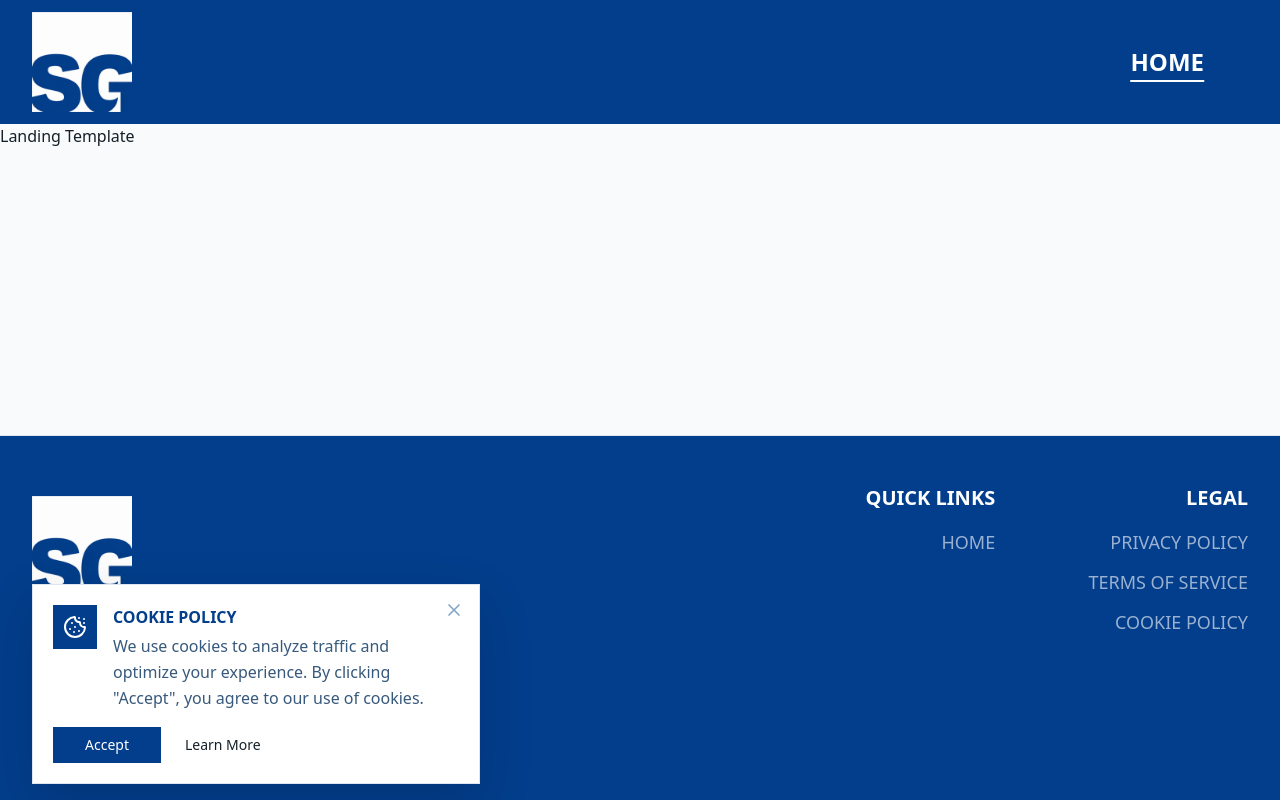
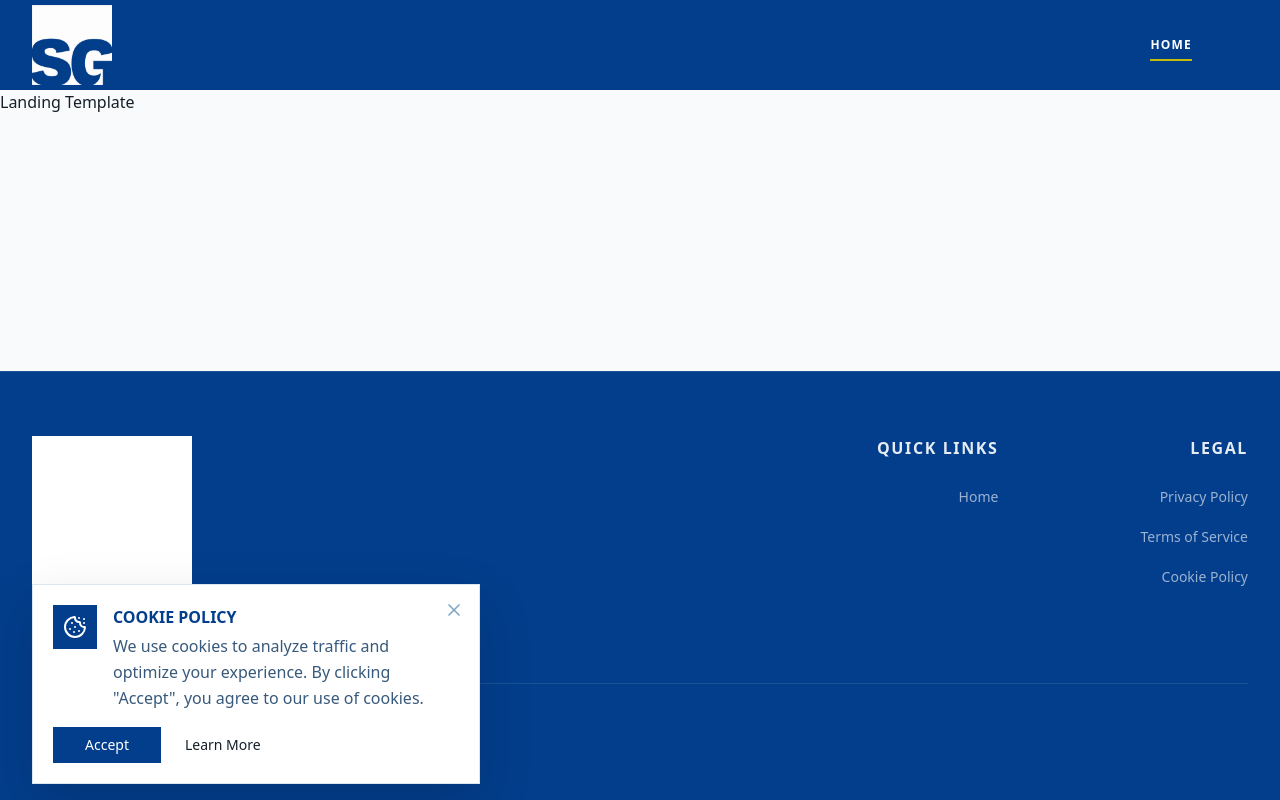
Before and after one commit to SelimFree/Landing-template, a React (Vite) app: page / in a window 1280 px wide. Built offline with nearby package versions, Linux system fonts and the light colour scheme.

Commit message:
Adjusted layout component styles

```diff
--- a/src/components/layout/Footer.tsx
+++ b/src/components/layout/Footer.tsx
@@ -7,7 +7,6 @@ import type { NavLinkItem } from "./Layout";
 import { Image } from "../ui/Image";
 import { useTranslation } from "react-i18next";
 import { useAppContext } from "../../context/AppContext";
-
 
 export interface FooterProps extends ComponentProps<"footer"> {
   links: NavLinkItem[];
@@ -20,36 +19,44 @@ export function Footer({ links, className, ref, ...props }: FooterProps) {
   return (
     <footer
       ref={ref}
-      className={cn("bg-primary border-t border-gray-200", className)}
+      className={cn("bg-primary border-t border-white/10", className)}
       {...props}
     >
-      <div className="mx-auto max-w-8xl px-4 py-12 sm:px-6 lg:px-8">
-        <div className="grid grid-cols-1 md:grid-cols-5 gap-8 lg:gap-12">
+      <div className="mx-auto max-w-7xl px-4 py-16 sm:px-6 lg:px-8">
+        <div className="grid grid-cols-1 md:grid-cols-2 lg:grid-cols-5 gap-12 lg:gap-8">
 
-          <div className="md:col-span-2">
-            <Link to="/" className="flex items-center gap-3 cursor-pointer outline-none py-3 group">
-              <div className="shrink-0 transition-transform duration-300 group-hover:scale-105">
+          <div className="md:col-span-2 lg:col-span-2">
+            <Link to="/" className="group flex cursor-pointer items-center outline-none">
+              <div className="shrink-0 transition-opacity duration-300 group-hover:opacity-90">
                 <Image
                   src="/android-chrome-512x512.png"
                   aspectRatio="auto"
-                  alt={t("navbar.logoAlt")}
-                  className="h-20 md:h-25 object-contain"
+                  alt={t("navbar.logoAlt", "Meray Global")}
+                  className="h-24 object-contain md:h-40 brightness-0 invert"
                   containerClassName="bg-transparent"
                 />
               </div>
             </Link>
-            <Text variant="muted" className="mt-4 text-white md:text-lg">
+            <Text
+              variant="muted"
+              className="max-w-sm text-sm leading-relaxed text-white/70 text-justify"
+            >
               {t("footer.slogan")}
             </Text>
           </div>
 
-          <div className="md:col-start-4 md:text-right uppercase">
-            <Text className="mb-4 font-semibold text-white md:text-xl">{t("footer.quickLinks")}</Text>
+          <div className="md:text-left lg:col-start-4 lg:text-right">
+            <Text className="mb-6 text-xs font-bold tracking-widest text-white/90 uppercase whitespace-nowrap">
+              {t("footer.quickLinks")}
+            </Text>
 
-            <List className="grid grid-cols-1 gap-x-8 gap-y-3 space-y-0">
+            <List className="grid grid-cols-1 gap-y-4 space-y-0">
               {links.map((link) => (
-                <ListItem key={link.href} icon={null} className="p-0 md:justify-end">
-                  <Link to={link.href} className="text-white/60 text-md hover:text-white transition-colors inline-block w-full md:text-lg">
+                <ListItem key={link.href} icon={null} className="p-0 lg:justify-end">
+                  <Link
+                    to={link.href}
+                    className="inline-block w-full text-sm font-medium text-white/60 transition-colors duration-300 hover:text-white"
+                  >
                     {t(`navbar.${link.label}`)}
                   </Link>
                 </ListItem>
@@ -57,25 +64,46 @@ export function Footer({ links, className, ref, ...props }: FooterProps) {
             </List>
           </div>
 
-          <div className="md:text-right uppercase">
-            <Text className="mb-4 font-semibold text-white md:text-xl">{t("footer.legal")}</Text>
-            <List className="space-y-3">
-              <ListItem icon={null} className="p-0 md:justify-end">
-                <Link to="/privacy" className="text-white/60 text-md hover:text-white md:text-lg">{t("footer.privacy")}</Link>
+          <div className="md:text-left lg:text-right">
+            <Text className="mb-6 text-xs font-bold tracking-widest text-white/90 uppercase whitespace-nowrap">
+              {t("footer.legal")}
+            </Text>
+
+            <List className="space-y-4">
+              <ListItem icon={null} className="p-0 lg:justify-end">
+                <Link
+                  to="/privacy"
+                  className="inline-block w-full text-sm font-medium text-white/60 transition-colors duration-300 hover:text-white"
+                >
+                  {t("footer.privacy")}
+                </Link>
               </ListItem>
-              <ListItem icon={null} className="p-0 md:justify-end">
-                <Link to="/terms" className="text-white/60 text-md hover:text-white md:text-lg">{t("footer.terms")}</Link>
+              <ListItem icon={null} className="p-0 lg:justify-end">
+                <Link
+                  to="/terms"
+                  className="inline-block w-full text-sm font-medium text-white/60 transition-colors duration-300 hover:text-white"
+                >
+                  {t("footer.terms")}
+                </Link>
               </ListItem>
-              <ListItem icon={null} className="p-0 md:justify-end">
-                <Link to="/cookies" className="text-white/60 text-md hover:text-white md:text-lg">{t("footer.cookie")}</Link>
+              <ListItem icon={null} className="p-0 lg:justify-end">
+                <Link
+                  to="/cookies"
+                  className="inline-block w-full text-sm font-medium text-white/60 transition-colors duration-300 hover:text-white"
+                >
+                  {t("footer.cookie")}
+                </Link>
               </ListItem>
             </List>
           </div>
 
         </div>
 
-        <div className="mt-12 flex flex-col md:flex-row items-center justify-between gap-4 pt-8">
-          <Text variant="muted" className="text-sm uppercase">
+        <div className="mt-16 flex flex-col items-center justify-between gap-4 border-t border-white/10 pt-8 md:flex-row">
+          <Text
+            variant="muted"
+            className="text-xs font-medium tracking-wider text-white/40 uppercase text-center md:text-left"
+          >
             {t("footer.rights", { year: new Date().getFullYear(), company: companyName })}
           </Text>
         </div>
--- a/src/components/layout/Layout.tsx
+++ b/src/components/layout/Layout.tsx
@@ -1,4 +1,4 @@
-import { type ComponentProps, Suspense } from "react";
+import { type ComponentProps, Suspense, forwardRef } from "react";
 import { Outlet } from "react-router-dom";
 import { Navbar } from "./Navbar";
 import { Footer } from "./Footer";
@@ -15,12 +15,17 @@ export type NavLinkItem = {
 };
 
 const globalNavLinks: NavLinkItem[] = [
-  { label: "home", href: "/" }
+  { label: "home", href: "/" },
 ];
 
-export function Layout({ className, ref, ...props }: ComponentProps<"div">) {
+export const Layout = forwardRef<HTMLDivElement, ComponentProps<"div">>(
+  ({ className, ...props }, ref) => {
     return (
-    <div ref={ref} className={cn("flex min-h-screen flex-col", className)} {...props}>
+      <div
+        ref={ref}
+        className={cn("flex min-h-screen flex-col bg-gray-50 text-gray-900 font-sans", className)}
+        {...props}
+      >
         <ScrollToTop />
         <Navbar links={globalNavLinks} />
 
@@ -37,3 +42,4 @@ export function Layout({ className, ref, ...props }: ComponentProps<"div">) {
       </div>
     );
   }
+);
--- a/src/components/layout/Navbar.tsx
+++ b/src/components/layout/Navbar.tsx
@@ -18,58 +18,74 @@ export function Navbar({ links, className, ref, ...props }: NavbarProps) {
 
   const navItemClasses = ({ isActive }: { isActive: boolean }) =>
     cn(
-      "relative px-3 py-2 text-2xl font-bold uppercase transition-colors duration-300 text-white",
-      "after:content-[''] after:absolute after:bottom-1 after:left-1/2 after:h-[2px] after:bg-white after:-translate-x-1/2 after:transition-all after:duration-300",
-      isActive
-        ? "after:w-[calc(100%-1.5rem)]"
-        : "after:w-0 hover:after:w-[calc(100%-1.5rem)] hover:text-gray-200"
+      "group relative py-2 text-xs font-bold tracking-widest uppercase transition-colors duration-300",
+      isActive ? "text-white" : "text-white/80 hover:text-white"
     );
 
   const mobileNavItemClasses = ({ isActive }: { isActive: boolean }) =>
     cn(
-      "relative block w-fit px-3 py-2 text-base font-bold uppercase transition-colors duration-300 text-white",
-      "after:content-[''] after:absolute after:bottom-0 after:left-1/2 after:h-[2px] after:bg-white after:-translate-x-1/2 after:transition-all after:duration-300",
+      "block w-full px-4 py-3 text-sm font-bold tracking-widest uppercase transition-all duration-300",
       isActive
-        ? "after:w-[calc(100%-1.5rem)]"
-        : "after:w-0 hover:after:w-[calc(100%-1.5rem)] hover:text-gray-200"
+        ? "bg-primary-900 text-secondary border-l-2 border-secondary"
+        : "text-white/80 border-l-2 border-transparent hover:bg-primary-800 hover:text-white"
     );
 
   return (
     <header
       ref={ref}
-      className={cn("sticky top-0 z-50 w-full bg-primary", className)}
+      className={cn(
+        "sticky top-0 z-90 w-full bg-primary backdrop-blur-md transition-all h-18 md:h-22.5",
+        className
+      )}
       {...props}
     >
-      <div className="flex items-center gap-8 justify-between px-4 sm:px-6 lg:px-8">
-        <Link to="/" className="flex items-center gap-3 cursor-pointer outline-none py-3 group">
-          <div className="shrink-0 transition-transform duration-300 group-hover:scale-105">
+      <div className="flex h-full w-full items-center justify-between">
+
+        <div className="relative h-full flex items-center w-30 md:w-50">
+          <Link
+            to="/"
+            className="relative z-10 flex h-full w-full items-center px-4 sm:px-6 md:px-8 outline-none group"
+          >
+            <div className="shrink-0 transition-opacity duration-300 group-hover:opacity-80">
               <Image
                 src="/android-chrome-512x512.png"
                 aspectRatio="auto"
                 alt={t("navbar.logoAlt")}
-              className="h-20 md:h-25 object-contain"
+                className="h-15 object-contain md:h-20"
                 containerClassName="bg-transparent"
               />
             </div>
           </Link>
+        </div>
 
-        <nav className="ml-auto hidden md:flex gap-1">
+        <nav className="hidden flex-1 items-center justify-end gap-6 px-4 md:flex lg:gap-8 lg:px-8">
           {links.map((link) => (
             <NavLink key={link.href} to={link.href} className={navItemClasses}>
+              {({ isActive }) => (
+                <>
                   {t(`navbar.${link.label}`)}
+                  <span
+                    className={cn(
+                      "absolute bottom-0 left-0 h-0.5 w-full bg-secondary transition-all duration-300 origin-left",
+                      isActive ? "w-full" : "w-0 group-hover:w-full"
+                    )}
+                  />
+                </>
+              )}
             </NavLink>
           ))}
         </nav>
 
-        <div className="flex items-center gap-2 md:gap-4">
+        <div className="ml-auto flex h-full items-center gap-4 pr-4 sm:pr-6 md:ml-0 md:pl-6 lg:pr-8">
           <LanguageSwitcher />
 
           <Button
             variant="ghost"
             size="sm"
-            className="md:hidden px-2"
+            className="px-2 hover:bg-white/10 md:hidden"
             onClick={() => setIsOpen(!isOpen)}
             aria-expanded={isOpen}
+            aria-label="Toggle navigation menu"
           >
             {isOpen ? <X className="h-6 w-6 text-white" /> : <Menu className="h-6 w-6 text-white" />}
           </Button>
@@ -78,11 +94,12 @@ export function Navbar({ links, className, ref, ...props }: NavbarProps) {
 
       <div
         className={cn(
-          "md:hidden transition-all duration-300 ease-in-out bg-primary border-b border-gray-200 shadow-sm overflow-y-auto",
-          isOpen ? "max-h-screen opacity-100 py-4" : "max-h-0 opacity-0 border-transparent py-0"
+          "absolute left-0 top-18 w-full grid bg-primary-900/98 backdrop-blur-md transition-all duration-300 ease-in-out md:hidden",
+          isOpen ? "grid-rows-[1fr] border-b border-white/10 opacity-100 shadow-xl" : "grid-rows-[0fr] opacity-0"
         )}
       >
-        <nav className="flex flex-col space-y-1 px-4 sm:px-6">
+        <div className="overflow-hidden">
+          <nav className="flex flex-col space-y-1 px-4 py-4 sm:px-6">
             {links.map((link) => (
               <NavLink
                 key={link.href}
@@ -95,6 +112,7 @@ export function Navbar({ links, className, ref, ...props }: NavbarProps) {
             ))}
           </nav>
         </div>
+      </div>
     </header>
   );
 }
```
Lines whose indentation alone changed are shown as unchanged.
